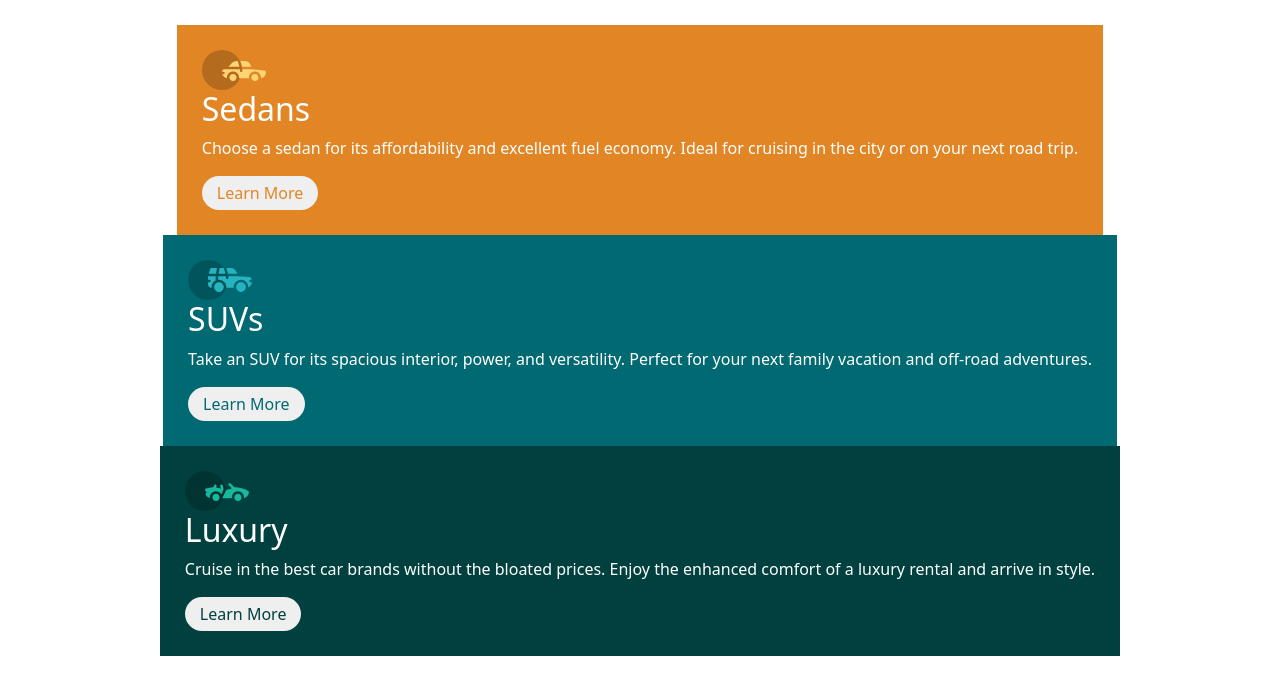
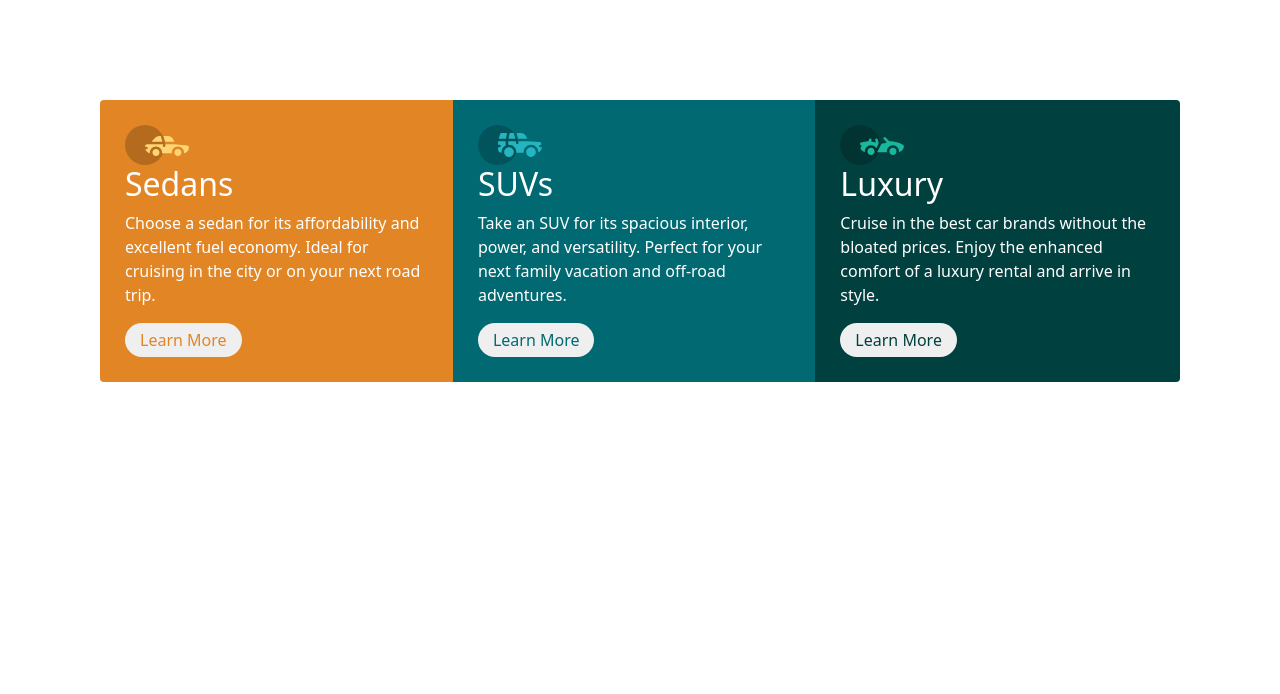
Before and after one commit to AdrianArmestoMena/202207-w2ch1-Adrian-Armesto, a website: page components/three-card.html in a window 1280 px wide. Drawn offline with nearby package versions, Linux system fonts and the light colour scheme; files that its build step writes are made by us from their sources.

Commit message:
Added media query

```diff
--- a/sass/Components/_three-columns.scss
+++ b/sass/Components/_three-columns.scss
@@ -7,7 +7,6 @@
   border-radius: 4px;
   overflow: hidden;
   &__card {
-    flex: 1;
     display: flex;
     flex-direction: column;
     align-items: flex-start;
@@ -37,3 +36,11 @@
     }
   }
 }
+
+@media (min-width: 600px) {
+  .main-content {
+    flex-direction: row;
+    margin: 100px;
+    align-content: center;
+  }
+}
```
